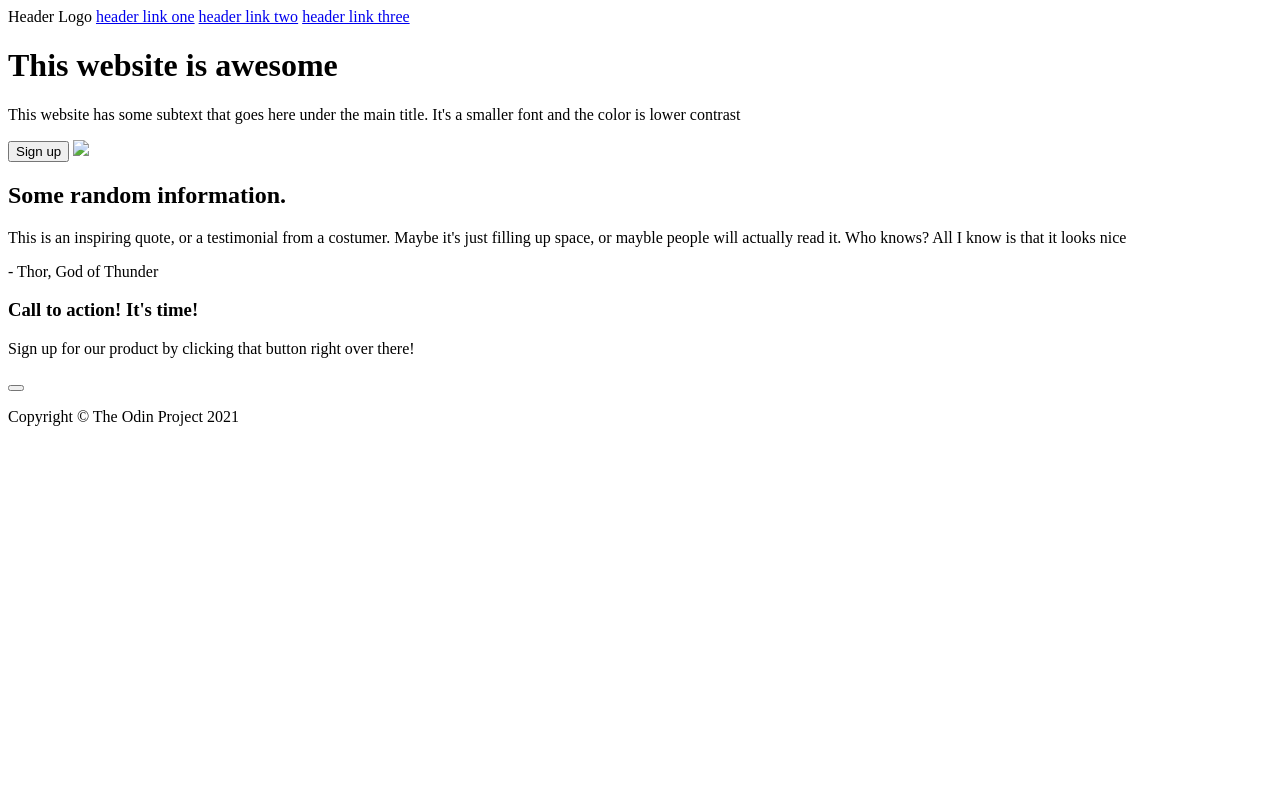
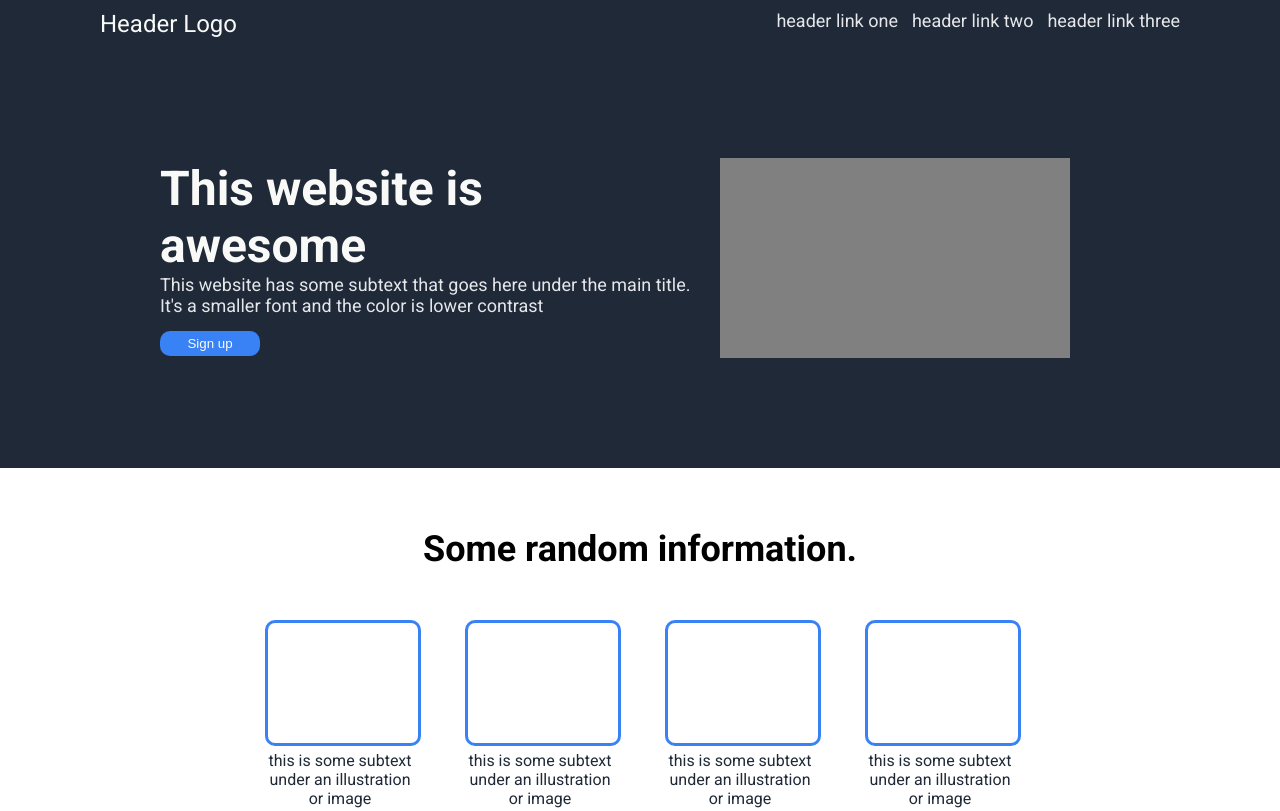
Before and after one commit to mtsmrnd/landing-page, a plain HTML site: page index.html in a window 1280 px wide. Shown: the top 811 px of the page. Drawn offline with Linux system fonts and the light colour scheme.

Commit message:
Add full css style and tweaks on html shell, version 1

```diff
--- a/index.html
+++ b/index.html
@@ -6,50 +6,59 @@
         <title></title>
         <meta name="description" content="">
         <meta name="viewport" content="width=device-width, initial-scale=1">
+        <link rel="preconnect" href="https://fonts.googleapis.com">
+        <link rel="preconnect" href="https://fonts.gstatic.com" crossorigin>
+        <link href="https://fonts.googleapis.com/css2?family=Roboto:ital,wght@0,100;0,400;0,700;1,300&display=swap" rel="stylesheet">
         <link rel="stylesheet" href="styles.css">
     </head>
     <body>
         <div class="header">
-            Header Logo
-            <a href="#">header link one</a>
-            <a href="#">header link two</a>
-            <a href="#">header link three</a>
+            <div class="header-logo">Header Logo</div>
+            <div class="header-links">
+                <a href="#">header link one</a>
+                <a href="#">header link two</a>
+                <a href="#">header link three</a>
+            </div>
         </div>
         <div class="hero">
-            <h1>This website is awesome</h1>
-            <p>This website has some subtext that goes here under the main title. It's a smaller font and the color is lower contrast</p>
-            <button class="button-signup-top">Sign up</button>
-            <img src="#">
+            <div class="hero-left">
+                <div class="hero-title">This website is awesome</div>
+                <div class="hero-subtext">This website has some subtext that goes here under the main title. It's a smaller font and the color is lower contrast</div>
+                <button class="button-signup-hero">Sign up</button>
+            </div>
+            <div class="hero-img"></div>
         </div>
         <div class="information">
-            <h2>Some random information.</h2>
+            <div class="info-title">Some random information.</div>
             <div class="info-grid">
                 <div class="info-box">
                     <div class="box"></div>
-                    <div class="info"></div>
+                    <div class="info"> this is some subtext under an illustration or image</div>
                 </div>
                 <div class="info-box">
                     <div class="box"></div>
-                    <div class="info"></div>
+                    <div class="info"> this is some subtext under an illustration or image</div>
                 </div>
                 <div class="info-box">
                     <div class="box"></div>
-                    <div class="info"></div>
+                    <div class="info"> this is some subtext under an illustration or image</div>
                 </div>
                 <div class="info-box">
                     <div class="box"></div>
-                    <div class="info"></div>
+                    <div class="info"> this is some subtext under an illustration or image</div>
                 </div>
             </div>
         </div>
         <div class="quote-box">
-            <p class="quote">This is an inspiring quote, or a testimonial from a costumer. Maybe it's just filling up space, or mayble people will actually read it. Who knows? All I know is that it looks nice</p>
-            <p class="author">- Thor, God of Thunder</p>
+            <div class="quote">This is an inspiring quote, or a testimonial from a costumer. Maybe it's just filling up space, or maybe people will actually read it. Who knows? All I know is that it looks nice</div>
+            <div class="author">- Thor, God of Thunder</div>
         </div>
         <div class="signup">
-            <h3>Call to action! It's time!</h3>
-            <p>Sign up for our product by clicking that button right over there!</p>
-            <button class="button-signup-bot"></button>
+            <div class="signup-left">
+                <div class="signup-title">Call to action! It's time!</div>
+                <div class="signup-subtext">Sign up for our product by clicking that button right over there!</div>
+            </div>
+            <button class="button-signup-bot">Sign up</button>
         </div>
         <div class="footer">
             <p>Copyright © The Odin Project 2021</p>
--- a/styles.css
+++ b/styles.css
@@ -0,0 +1,190 @@
+* {
+    padding: 0;
+    margin: 0;
+}
+
+body {
+    font-family: "Roboto", sans-serif;
+    display: flex;
+    flex-direction: column;
+    justify-content: space-between;
+}
+
+.header a {
+    text-decoration: none;
+    font-size: 18px;
+    color: #E5E7EB;
+    margin-left: 10px;
+}
+
+.header,
+.hero {
+    background-color: #1F2937;
+}
+
+.header {
+    display: flex;
+    justify-content: space-between;
+    padding: 10px 100px;
+}
+
+.header-logo {
+    color: #F9FAF8;
+    font-size: 24px;
+}
+
+.hero {
+    display: flex;
+    height: 400px;
+    justify-content: center;
+    align-items: center;
+    padding: 10px 100px;
+    gap: 20px;
+
+}
+
+.hero-left {
+    display: flex;
+    flex-direction: column;
+    width: 50%;
+}
+
+.hero-title {
+    color: #F9FAF8;
+    font-size: 48px;
+    font-weight: 800;
+}
+
+.hero-subtext {
+    font-size: 18px;
+    color: #E5E7EB;
+    text-align: left;
+    margin-bottom: 15px;
+    max-width: 600px;
+}
+
+.button-signup-hero {
+    width: 100px;
+}
+
+.hero-img {
+    background-color: grey;
+    width: 350px;
+    height: 200px;
+    margin-right: 50px;
+}
+
+
+button {
+    background-color: #3882F6;
+    color: #F9FAF8;
+    border-radius: 10px;
+    padding: 5px 10px;
+    font-weight: 400;
+    border-style: initial;
+
+}
+
+.information {
+    display: flex;
+    flex-direction: column;
+    align-items: center;
+    justify-content: center;
+    height: 400px;
+    margin-bottom: 10px;
+}
+
+.info-title {
+    font-size: 36px;
+    font-weight: 800;
+    margin-bottom: 50px;
+}
+
+.info-grid {
+    display: flex;
+    gap: 50px;
+}
+
+.info-box {
+    display: flex;
+    flex-direction: column;
+    justify-content: center;
+    width: 150px;
+}
+
+
+.box {
+    border: 3px solid #3882F6;
+    border-radius: 10px;
+    width: inherit;
+    height: 120px;
+}
+
+.info {
+    text-align: center;
+    width: inherit;
+    margin-top: 5px;
+    color: #1f2937;
+}
+
+
+.quote-box {
+    background-color: #E5E7EB;
+    display: flex;
+    flex-direction: column;
+    justify-content: center;
+    align-items: center;
+    height: 400px;
+    padding: 10px 100px;
+}
+
+.quote {
+    font-size: 36px;
+    font-weight: 100;
+    font-style: italic;
+    text-align: justify;
+    margin: 40px;
+}
+
+.author {
+    align-self: flex-end;
+    font-weight: 600;
+    font-size: 28px;
+    margin-right: 40px;
+}
+
+.signup {
+    background-color: #3882F6;
+    color: white;
+    display: flex;
+    justify-content: space-around;
+    align-items: center;
+    height: 160px;
+    margin: 120px 100px;
+    border-radius: 5px;
+    width: auto;
+}
+
+.button-signup-bot {
+    border: 2px solid white;
+    border-radius: 5px;
+    padding: 2px 15px;
+}
+
+.signup-title {
+    font-size: 20px;
+    font-weight: 600;
+}
+
+.signup-subtext {
+    color: #E5E7EB;
+}
+
+.footer {
+    background-color: #1F2937;
+    color: #E5E7EB;
+    height: 70px;
+    display: flex;
+    justify-content: center;
+    align-items: center;
+}
```
